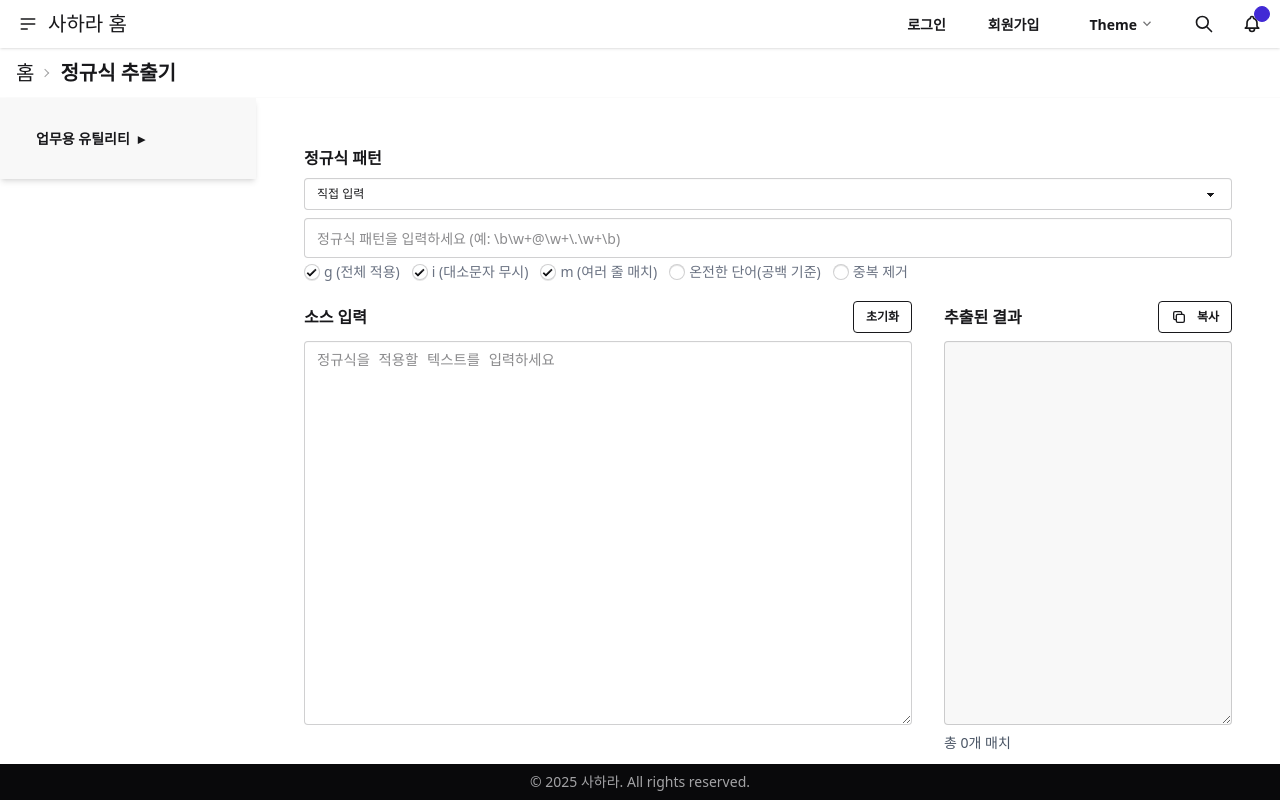
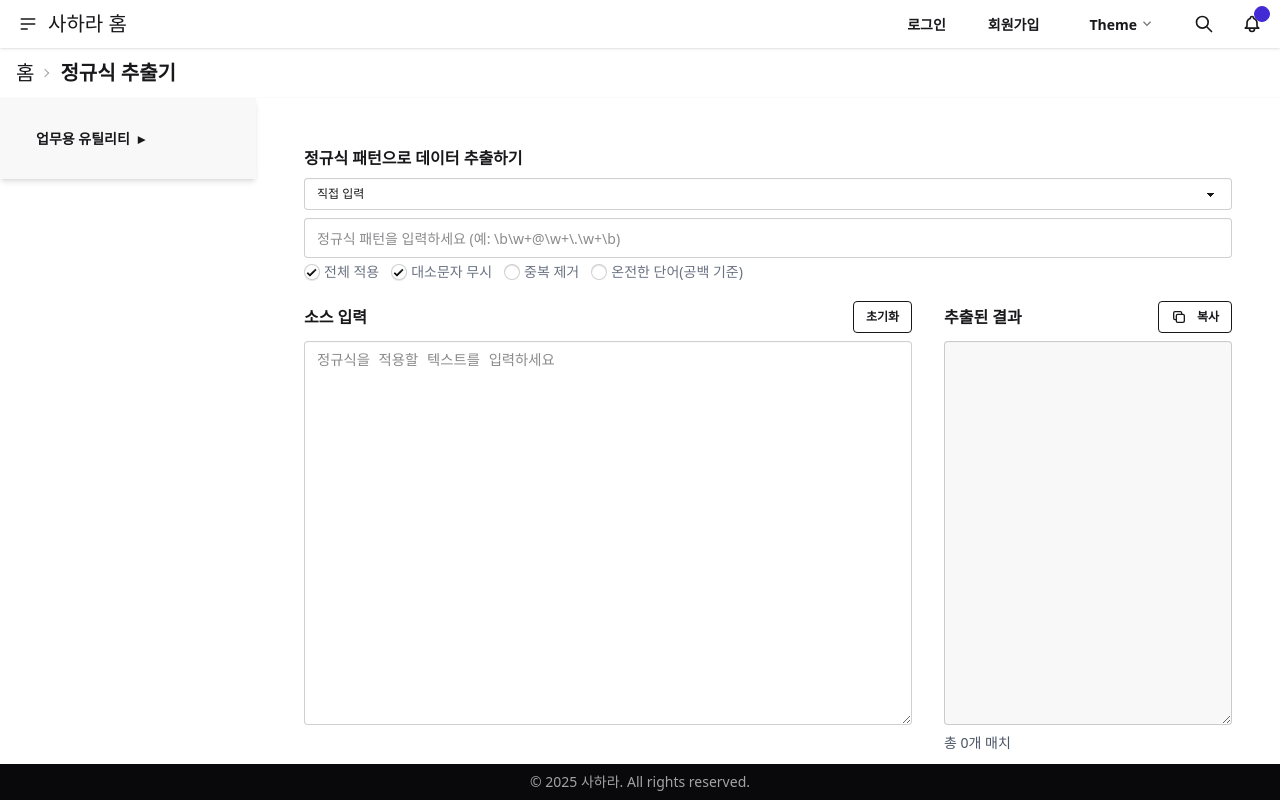
Before and after one commit to mrjung72/my-vite-vue3-sass-tailwind-app, a Vue app: page /extract-regex in a window 1280 px wide. Built offline with nearby package versions, Linux system fonts and the light colour scheme.

Commit message:
문구 수정

```diff
--- a/src/views/ExtractRegexView.vue
+++ b/src/views/ExtractRegexView.vue
@@ -1,7 +1,7 @@
 <template>
   <div class="max-w-6xl mx-auto p-8">
     <div class="mb-4">
-      <label class="block font-bold mb-2">정규식 패턴</label>
+      <label class="block font-bold mb-2">정규식 패턴으로 데이터 추출하기 </label>
       <div class="flex gap-2 mb-2">
         <select
           v-model="selectedPreset"
@@ -37,23 +37,19 @@
       <div class="text-sm text-gray-500 mt-1">
         <label class="inline-flex items-center mr-3">
           <input type="checkbox" v-model="flags.global" class="checkbox checkbox-xs mr-1" />
-          g (전체 적용)
+          전체 적용
         </label>
         <label class="inline-flex items-center mr-3">
           <input type="checkbox" v-model="flags.ignoreCase" class="checkbox checkbox-xs mr-1" />
-          i (대소문자 무시)
+          대소문자 무시
         </label>
         <label class="inline-flex items-center mr-3">
-          <input type="checkbox" v-model="flags.multiline" class="checkbox checkbox-xs mr-1" />
-          m (여러 줄 매치)
+          <input type="checkbox" v-model="flags.removeDuplicates" class="checkbox checkbox-xs mr-1" />
+          중복 제거
         </label>
         <label class="inline-flex items-center mr-3">
           <input type="checkbox" v-model="flags.wholeWord" class="checkbox checkbox-xs mr-1" />
           온전한 단어(공백 기준)
-        </label>
-        <label class="inline-flex items-center mr-3">
-          <input type="checkbox" v-model="flags.removeDuplicates" class="checkbox checkbox-xs mr-1" />
-          중복 제거
         </label>
       </div>
     </div>
--- a/src/views/SeparatorView.vue
+++ b/src/views/SeparatorView.vue
@@ -1,7 +1,7 @@
 <template>
   <div class="max-w-6xl mx-auto p-8">
     <div class="mb-4">
-      <label class="block font-bold mb-2">구분자 패턴</label>
+      <label class="block font-bold mb-2">지정 구분자(문자 또는 단어)로 데이터 추출하기</label>
       <div class="flex gap-2 mb-2">
         <select
           v-model="selectedPreset"
```
